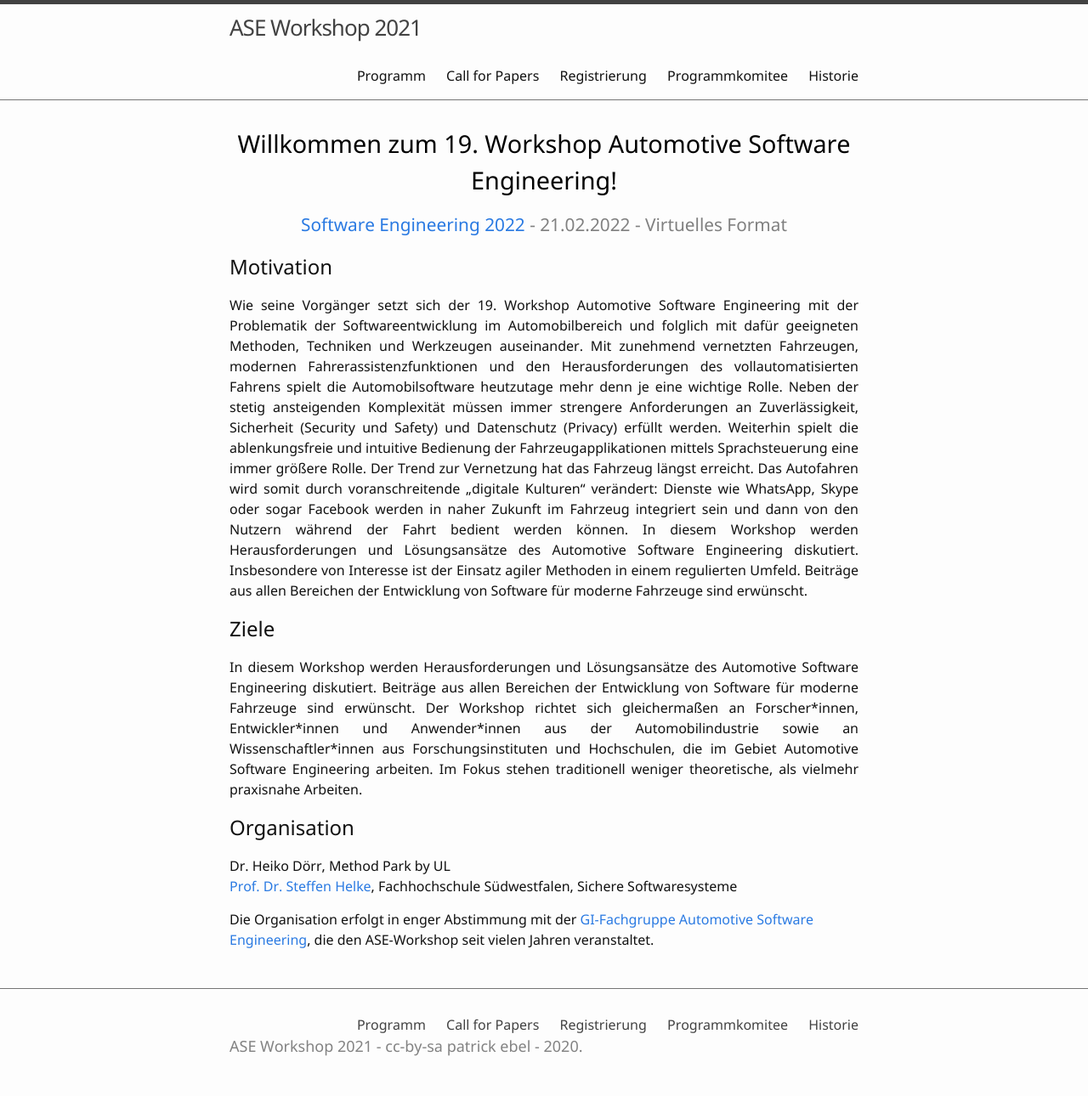
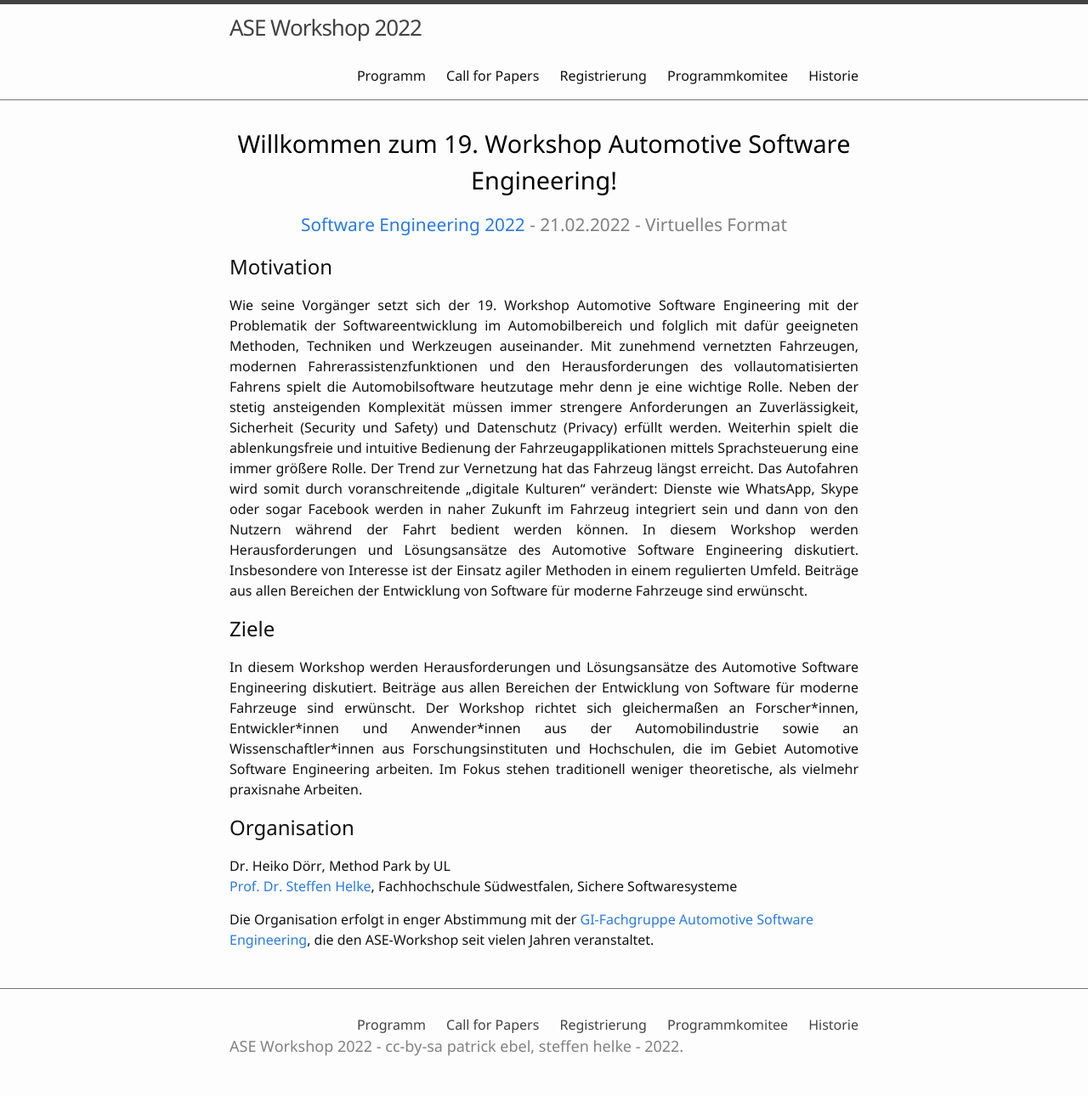
Before and after one commit to ASE-Workshop/2022, a Jekyll site: the page built from index.md, in a window 1280 px wide. Shown: the whole page at 85% size. Built offline with Jekyll 4.4.1, drawn with Linux system fonts in a browser that asks for light colours.

Commit message:
Update _config.yml

```diff
--- a/_config.yml
+++ b/_config.yml
@@ -8,19 +8,19 @@
 
 # Site settings
 # title appears in the header
-title: ASE Workshop 2021
+title: ASE Workshop 2022
 # description and keywords for meta tags
-description: "18. Workshop Automotive Software Engineering
+description: "19. Workshop Automotive Software Engineering
 "
 keywords: "workshops, automotive, software engineering"
 
 # author settings for cc-by, appears in the footer
-author: patrick ebel
-pub_year: 2020
-github_username: patebel
+author: patrick ebel, steffen helke
+pub_year: 2022
+github_username: patebel steffenhelke
 
 # add the full url for the github repository
-repo: "https://github.com/ASE-Workshop/2021/"
+repo: "https://github.com/ASE-Workshop/2022/"
 
 # site urls
 # add the url for the domain,
@@ -28,7 +28,7 @@ repo: "https://github.com/ASE-Workshop/2021/"
 url: https://ase-workshop.github.io
 # add subsection of the domain,
 # on gh-pages this is a / followed by the name of the repository
-baseurl: /2021
+baseurl: /2022
 
 # add google analytics if desired (optional)
 # if blank, it will be ignored
```
